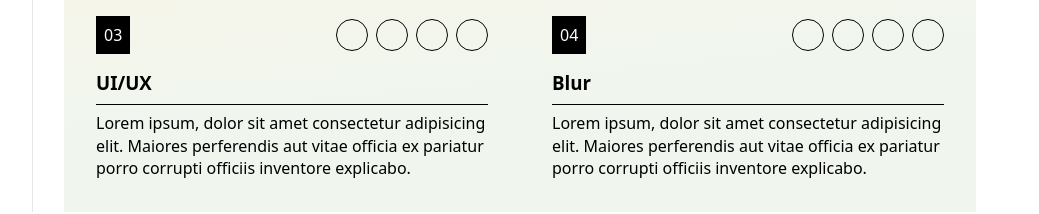
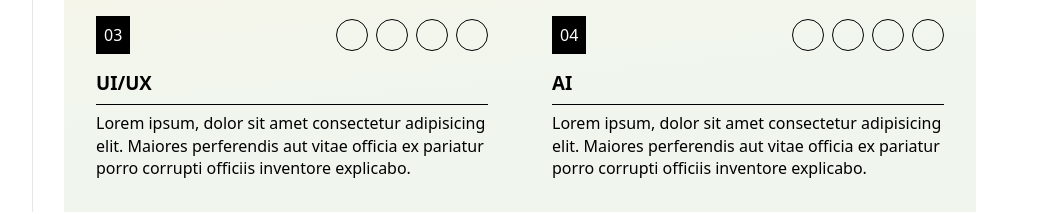
Before and after one commit to hamdi4-beep/design-system, a React (Vite) app: page / in a window 1280 px wide. Shown: the part 1640-1854 px from the top of the page, without its empty margins (120-1159 px from the left). Built offline with nearby package versions, Linux system fonts and the light colour scheme.

Commit message:
increased readibility

```diff
--- a/src/components/ComponentsGuide.tsx
+++ b/src/components/ComponentsGuide.tsx
@@ -8,9 +8,9 @@ const {
 const CounterContext = createContext(0)
 
 const Component: React.FC<{
-    title: string
+    header: string
 }> = ({
-    title
+    header
 }) => {
     const index = useContext(CounterContext)
 
@@ -28,7 +28,7 @@ const Component: React.FC<{
             </div>
 
             <div className="inner">
-                <h3>{title}</h3>
+                <h3>{header}</h3>
                 <p>Lorem ipsum, dolor sit amet consectetur adipisicing elit. Maiores perferendis aut vitae officia ex pariatur porro corrupti officiis inventore explicabo.</p>
             </div>
         </div>
@@ -36,10 +36,10 @@ const Component: React.FC<{
 }
 
 const components = [
-    <Component title='Minimalistic' />,
-    <Component title='Inspirational' />,
-    <Component title='UI/UX' />,
-    <Component title='Blur' />
+    <Component header='Minimalistic' />,
+    <Component header='Inspirational' />,
+    <Component header='UI/UX' />,
+    <Component header='AI' />
 ]
 
 function ComponentsGuide() {
```
Also changed, not shown: 1 other file (tests, documents, lock files or other folders).
